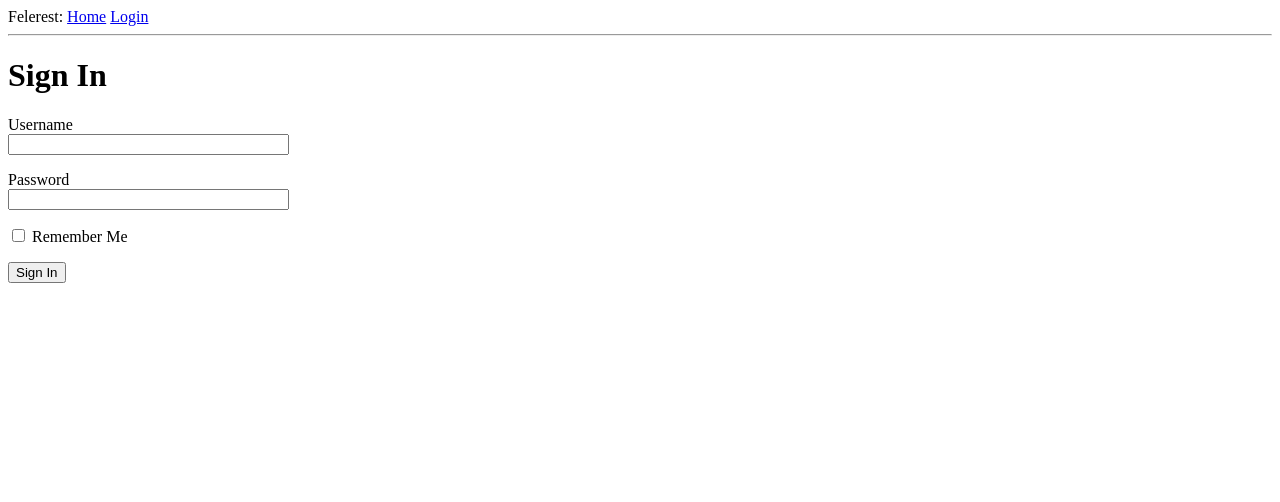
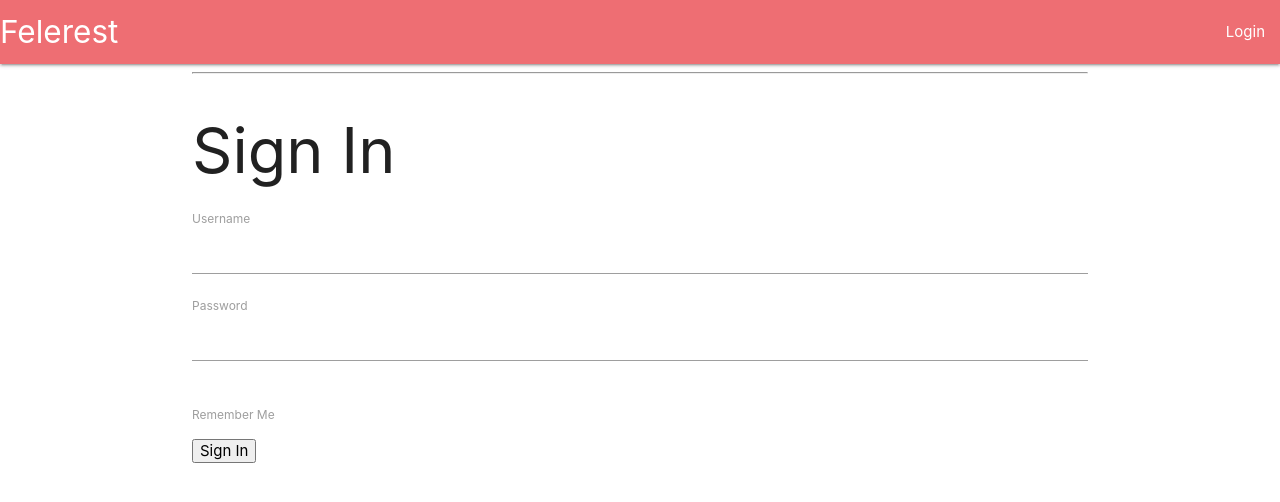
Before and after one commit to afeser/Smart-Cat-Feeding-System, a Flask app: page /login/ in a window 1280 px wide. Shown: the top 502 px of the page. Run offline with Flask 2, Linux system fonts and the light colour scheme.

Commit message:
materialize

```diff
--- a/web/app/routes.py
+++ b/web/app/routes.py
@@ -41,7 +41,7 @@ def user(username):
     device_ids = []
     for device in devices:
         device_ids.append(device.id)
-    return render_template('user.html', devices=devices, device_ids=device_ids)
+    return render_template('user.html', title=user.username, devices=devices, device_ids=device_ids)
 
 @app.route('/user/<username>/<device_id>')
 @login_required
@@ -52,13 +52,12 @@ def device(username,device_id):
     cat_ids = []
     for cat in cats:
         cat_ids.append(cat.id)
-    return render_template('device.html', device=device, cats=cats,cat_ids=cat_ids)
+    return render_template('device.html', title=device.location, device=device, cats=cats,cat_ids=cat_ids)
 
 @app.route('/user/<username>/<device_id>/<cat_id>')
 @login_required
 def cat(username,device_id,cat_id):
     user = User.query.filter_by(username=username).first_or_404()
-    print(device_id)
     device = user.devices.filter_by(id=device_id).first()
     cat = device.cats.filter_by(id=cat_id).first()
-    return render_template('cat.html', device=device, cat=cat)
+    return render_template('cat.html', title=cat.name, device=device, cat=cat)
--- a/web/app/templates/base.html
+++ b/web/app/templates/base.html
@@ -1,5 +1,13 @@
 <html>
     <head>
+        <!--Import Google Icon Font-->
+        <link href="https://fonts.googleapis.com/icon?family=Material+Icons" rel="stylesheet">
+        <!-- Compiled and minified CSS -->
+        <link rel="stylesheet" href="https://cdnjs.cloudflare.com/ajax/libs/materialize/1.0.0/css/materialize.min.css">
+
+        <!--Let browser know website is optimized for mobile-->
+        <meta name="viewport" content="width=device-width, initial-scale=1.0"/>
+
         {% if title %}
         <title>{{ title }} - Felerest</title>
         {% else %}
@@ -7,16 +15,21 @@
         {% endif %}
     </head>
     <body>
-        <div>
-            Felerest:
-            <a href="{{ url_for('index') }}">Home</a>
-            {% if current_user.is_anonymous %}
-            <a href="{{ url_for('login') }}">Login</a>
-            {% else %}
-            <a href="{{ url_for('user', username=current_user.username) }}">Devices</a>
-            <a href="{{ url_for('logout') }}">Logout</a>
-            {% endif %}
-        </div>
+        <nav>
+    <div class="nav-wrapper">
+      <a href="{{ url_for('index') }}" class="brand-logo">Felerest</a>
+      <ul id="nav-mobile" class="right hide-on-med-and-down">
+        {% if current_user.is_anonymous %}
+        <li><a href="{{ url_for('login') }}">Login</a></li>
+        {% else %}
+        <li><a href="{{ url_for('user', username=current_user.username) }}">Devices</a></li>
+        <li><a href="{{ url_for('logout') }}">Logout</a></li>
+        {% endif %}
+      </ul>
+    </div>
+  </nav>
+  <div class="container">
+
         <hr>
         {% with messages = get_flashed_messages() %}
         {% if messages %}
@@ -28,5 +41,10 @@
         {% endif %}
         {% endwith %}
         {% block content %}{% endblock %}
+      </div>
+
+        <!-- Compiled and minified JavaScript -->
+        <script src="https://cdnjs.cloudflare.com/ajax/libs/materialize/1.0.0/js/materialize.min.js"></script>
+
     </body>
 </html>
--- a/web/app/templates/login.html
+++ b/web/app/templates/login.html
@@ -18,7 +18,7 @@
             <span style="color: red;">[{{ error }}]</span>
             {% endfor %}
         </p>
-        <p>{{ form.remember_me() }} {{ form.remember_me.label }}</p>
+        <p>{{ form.remember_me() }} <br> {{ form.remember_me.label }}</p>
         <p>{{ form.submit() }}</p>
     </form>
 {% endblock %}
--- a/web/app/templates/user.html
+++ b/web/app/templates/user.html
@@ -6,6 +6,9 @@
     {% for device in devices %}
     <p>
     <b><a href="{{ url_for('device', username=current_user.username, device_id=device_ids[loop.index0]) }}">{{ device.location }}</a><b>
+      <p class="battery">
+    <b class="battery-level" style="height:{{ device.battery_percentage }}%;"></b>
+  </p>
     </p>
     {% endfor %}
 {% endblock %}
```
